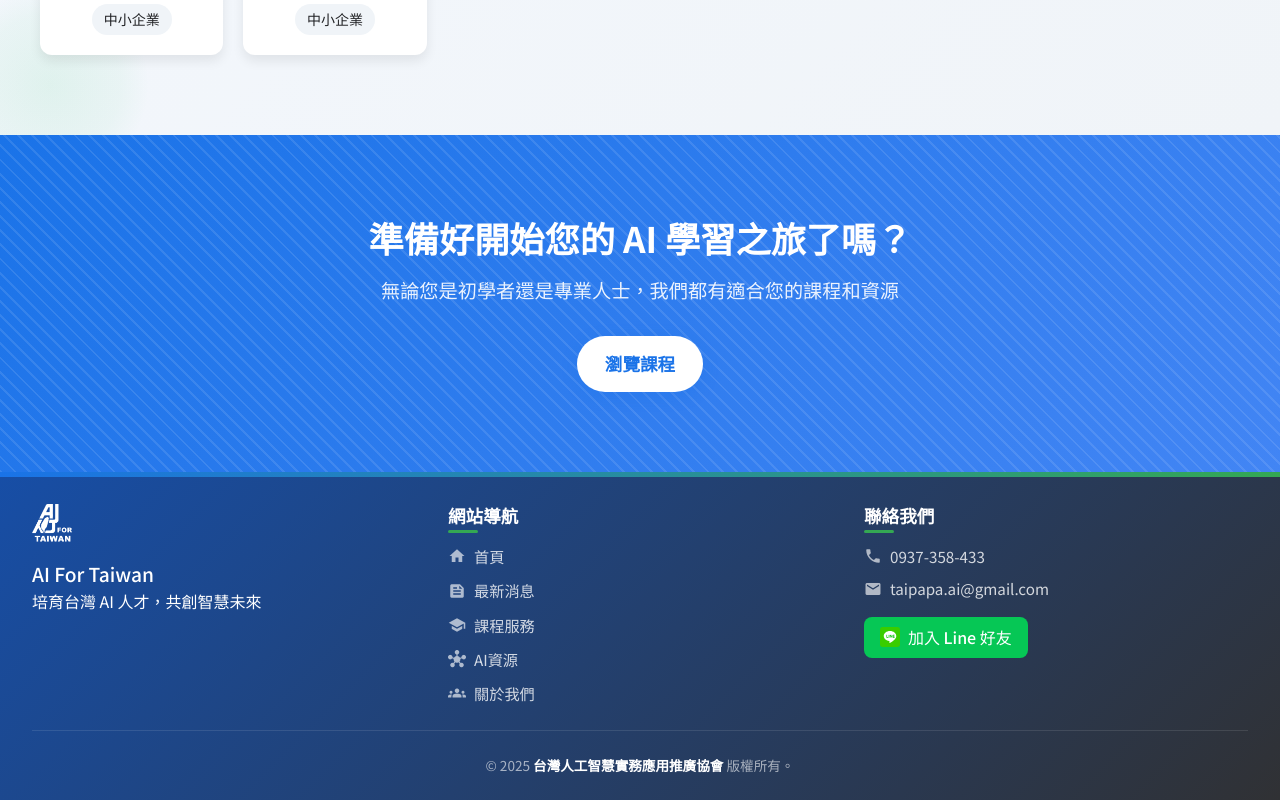
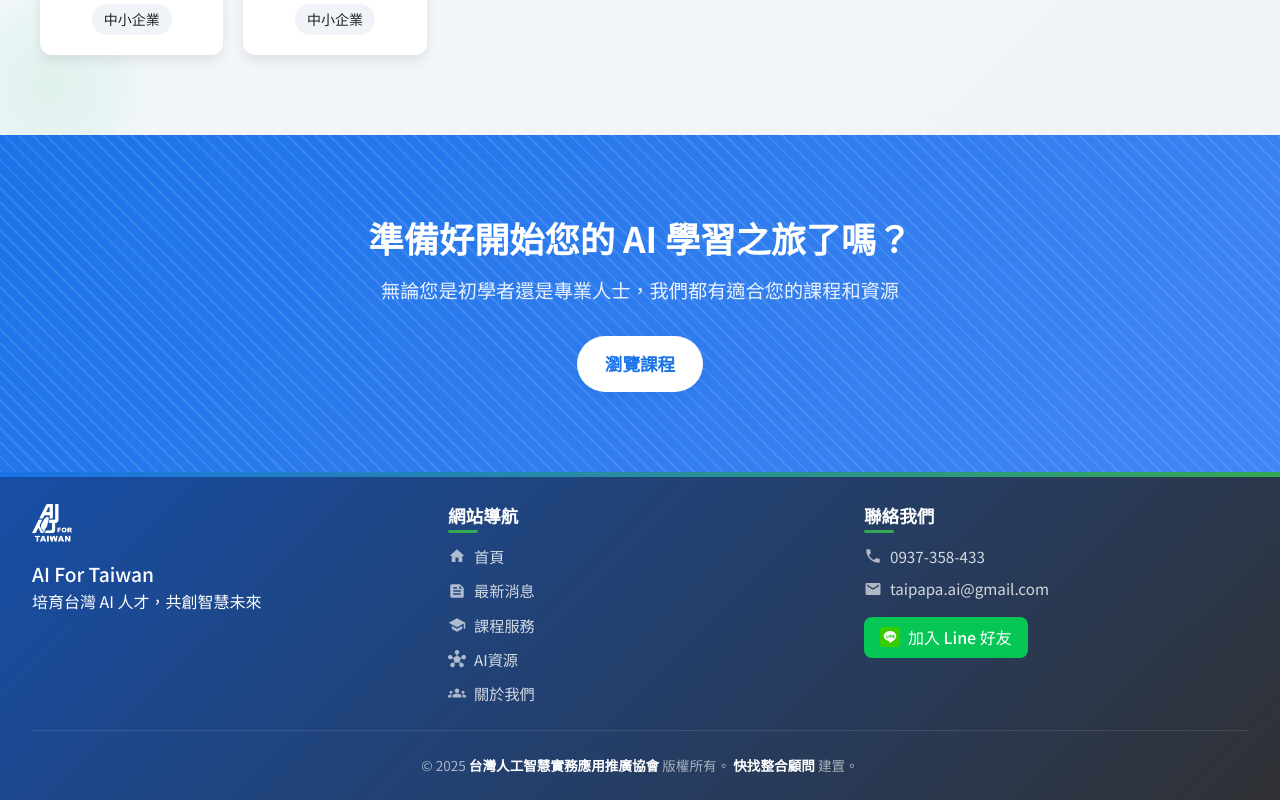
Before and after one commit to lichungtsai611/angular-taipapa, an Angular app: page / in a window 1280 px wide. Shown: the part 4962-5762 px from the top of the page. Built offline with nearby package versions, Linux system fonts and the light colour scheme.

Commit message:
Update footer component to include a new link for 快找整合顧問, enhancing the footer's content. Refresh asset cache with updated image paths and versions for improved performance and consistency across the application.

```diff
--- a/src/app/shared/footer/footer.component.html
+++ b/src/app/shared/footer/footer.component.html
@@ -60,6 +60,15 @@
           台灣人工智慧實務應用推廣協會
         </a>
         版權所有。
+        <a
+          href="https://sc-icg.com/"
+          target="_blank"
+          rel="noopener noreferrer"
+          style="font-weight: bold; color: white; text-decoration: none;"
+        >
+          快找整合顧問
+        </a>
+        建置。
       </p>
     </div>
    </div>
```
